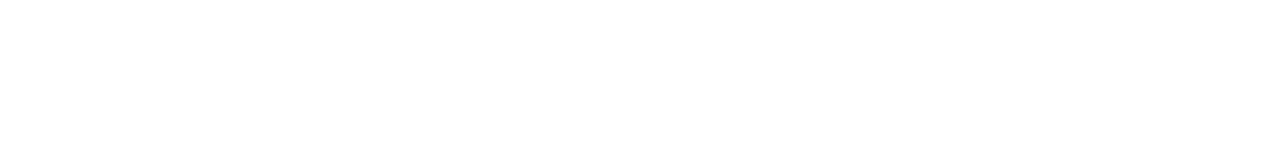
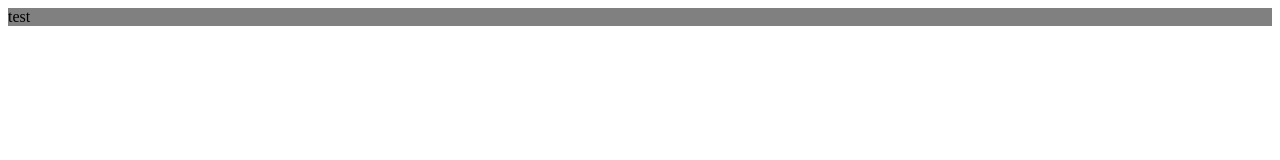
Before and after one commit to Azrius/azrius.github.io, a plain HTML site: page index.html in a window 1280 px wide. Drawn offline with Linux system fonts and the light colour scheme.

Commit message:
Update index.html

```diff
--- a/index.html
+++ b/index.html
@@ -1,9 +1,15 @@
 <html>
   <head>
-    <title>hi</title>
+    <style>
+      footer {
+        background-color: grey;
+      }
+    </style>
+
+    <title>Webdows</title>
   </head>
 
   <body>
-
+    <footer>test</footer>
   </body>
 </html>
```
